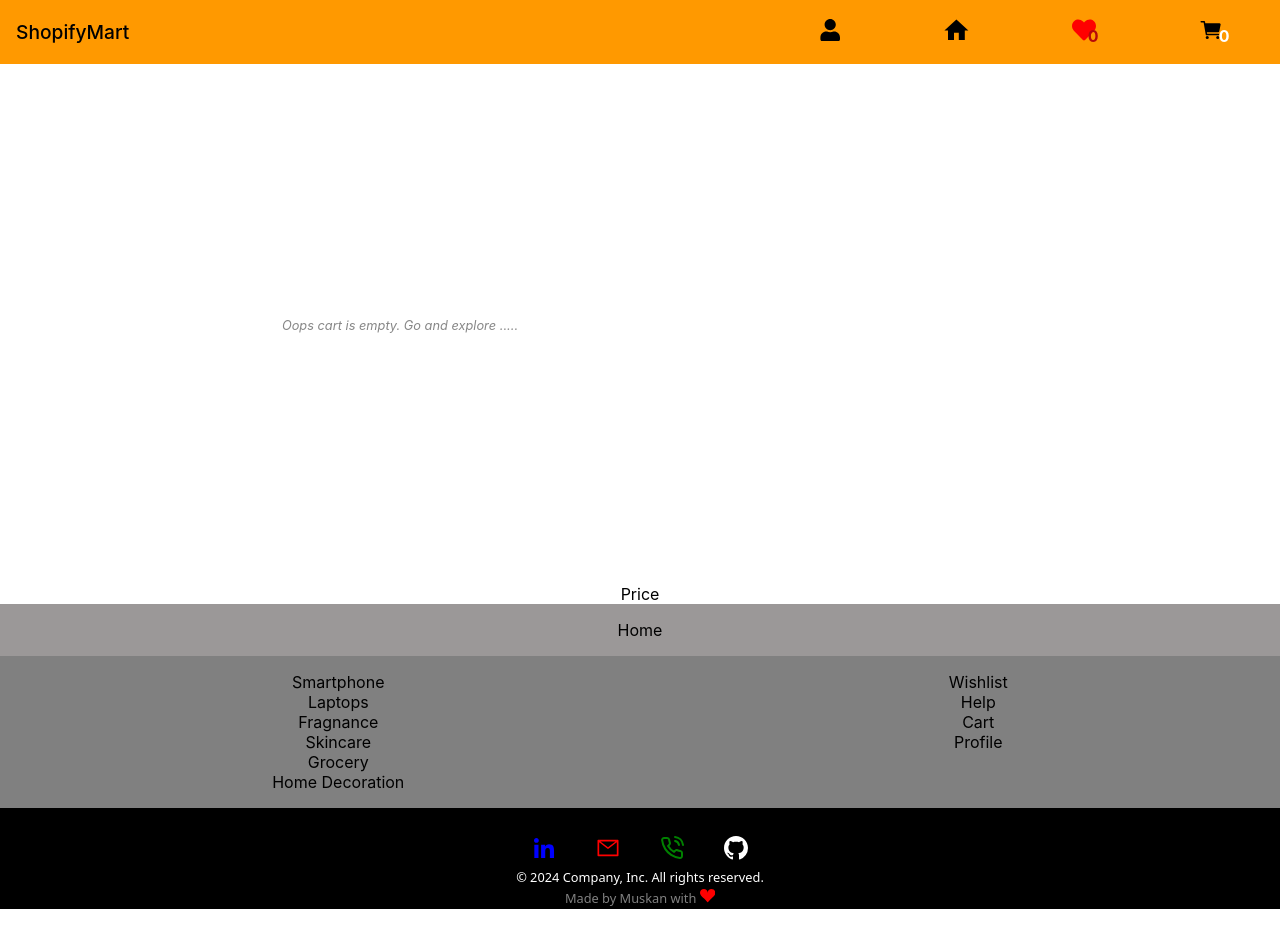
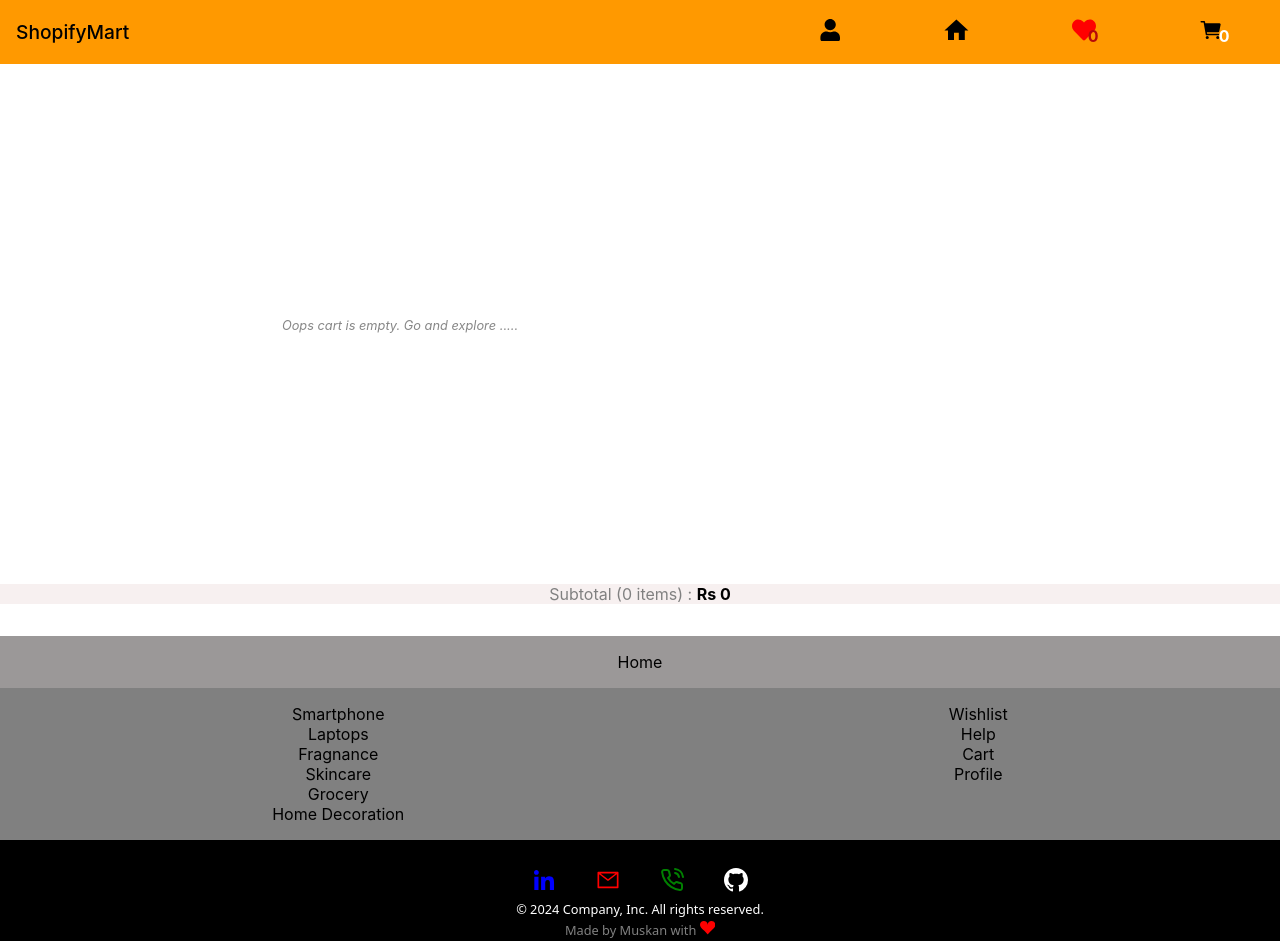
Before and after one commit to MuskanSrivastava8/shopifymart, a React (Create React App) app: page /shopifymart/CartPage in a window 1280 px wide. Before the commit the page ends 909 px from the top, so only its background shows below. Built offline with nearby package versions, Linux system fonts and the light colour scheme.

Commit message:
Checkout Price Detail

```diff
--- a/src/Component/CartPage/CartAddeditem.js
+++ b/src/Component/CartPage/CartAddeditem.js
@@ -37,7 +37,6 @@ function CartAddeditem(itemsData) {
   const wishlistBtnClicked = showWishListResp.includes(itemsDataRes.id);
   const cartBtnClicked = cartResp.includes(itemsDataRes.id);
   const AddToCartFunction = () => {
-    console.log("itemSelectedResult", itemsDataRes.id);
     dispatch(updateCart(itemsDataRes.id));
     setCartBtnOnlyClicked(true);
   };
--- a/src/Component/CartPage/CartPage.js
+++ b/src/Component/CartPage/CartPage.js
@@ -19,7 +19,13 @@ function CartPage() {
       return data.id === i;
     });
   });
+  let priceSum = 0
+  CartDetails.map((itemList)=>{
+    itemList.map((individualItem)=>{
+      priceSum+=individualItem.price;
+    })
 
+  })
   return (
     <>
       {showHomePageComponentResp ? (
@@ -45,7 +51,9 @@ function CartPage() {
           </div>
         )}
       </div>
-      <div className="cart_price_div">Price</div>
+      <div className="cart_price_div">
+        <div><span style={{color:"gray", fontWeight: "400"}}>Subtotal ({CartDetails.length} items) : </span><span> Rs {priceSum}</span></div>
+      </div>
     </>
   );
 }
--- a/src/Component/CartPage/CartPage.scss
+++ b/src/Component/CartPage/CartPage.scss
@@ -1,7 +1,6 @@
 .cart_price_div{
-    // display: flex;
-    // position: sticky;
-    // top: 4rem;
-    // left: 0rem;
-    // z-index: 1;
+    font-weight: 700;
+    font-size: 1rem;
+    background-color: #f7f0f0;
+    margin-bottom: 2rem;
 }
--- a/src/Component/DetailPage/detailPage.js
+++ b/src/Component/DetailPage/detailPage.js
@@ -60,11 +60,9 @@ const DetailPage = (catagoryName) => {
   }, [itemSelectedResp]);
 
   const AddToCartFunction = () => {
-    console.log("itemSelectedResult", itemSelectedResult[0].id);
     dispatch(updateCart(itemSelectedResult[0].id));
   };
   const AddToWishListFunction = () => {
-    console.log("itemSelectedResult", itemSelectedResult[0].id);
     dispatch(updateWishList(itemSelectedResult[0].id));
   };
 
--- a/src/Component/ProductPage/ItemCard.js
+++ b/src/Component/ProductPage/ItemCard.js
@@ -37,7 +37,6 @@ function ItemCard(itemsData) {
   const wishlistBtnClicked = showWishListResp.includes(itemsDataRes.id);
   const cartBtnClicked = cartResp.includes(itemsDataRes.id);
   const AddToCartFunction = () => {
-    console.log("itemSelectedResult", itemsDataRes.id);
     dispatch(updateCart(itemsDataRes.id));
     setCartBtnOnlyClicked(true);
   };
```
